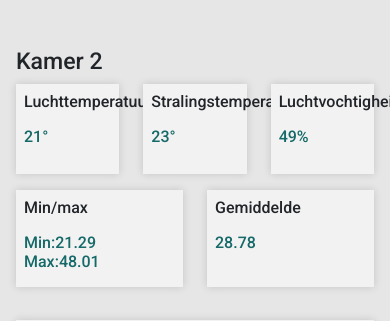
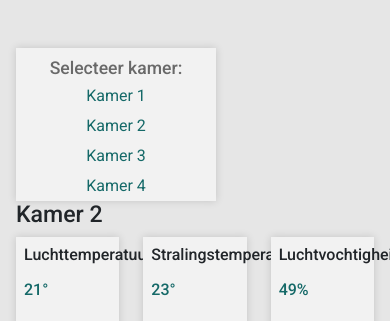
Before and after one commit to Mbalhakim/ChillCheck, a Flask app: page /dashboard in a window 390 px wide; the page is wider, and only the part inside the window is pictured. Shown: the part 128-449 px from the top of that part. Run offline with Flask 2, Linux system fonts and the light colour scheme; a user stored in the database is signed in; data comes from the database, SQL or seed files in the repository; some libraries are stand-ins or nearby versions.

Commit message:
Adjusted styling

```diff
--- a/server/templates/room-selector.html
+++ b/server/templates/room-selector.html
@@ -1,5 +1,5 @@
-<div class="room-selector d-none d-lg-block">
-    <span class="rs-title ps-3">Selecteer kamer:</span>
+<div class="room-selector">
+    <span class="rs-title">Selecteer kamer:</span>
     <ul class="rs-list">
         <li class="rs-item"><a href="#">Kamer 1</a></li>
         <li class="rs-item"><a href="#">Kamer 2</a></li>
```
